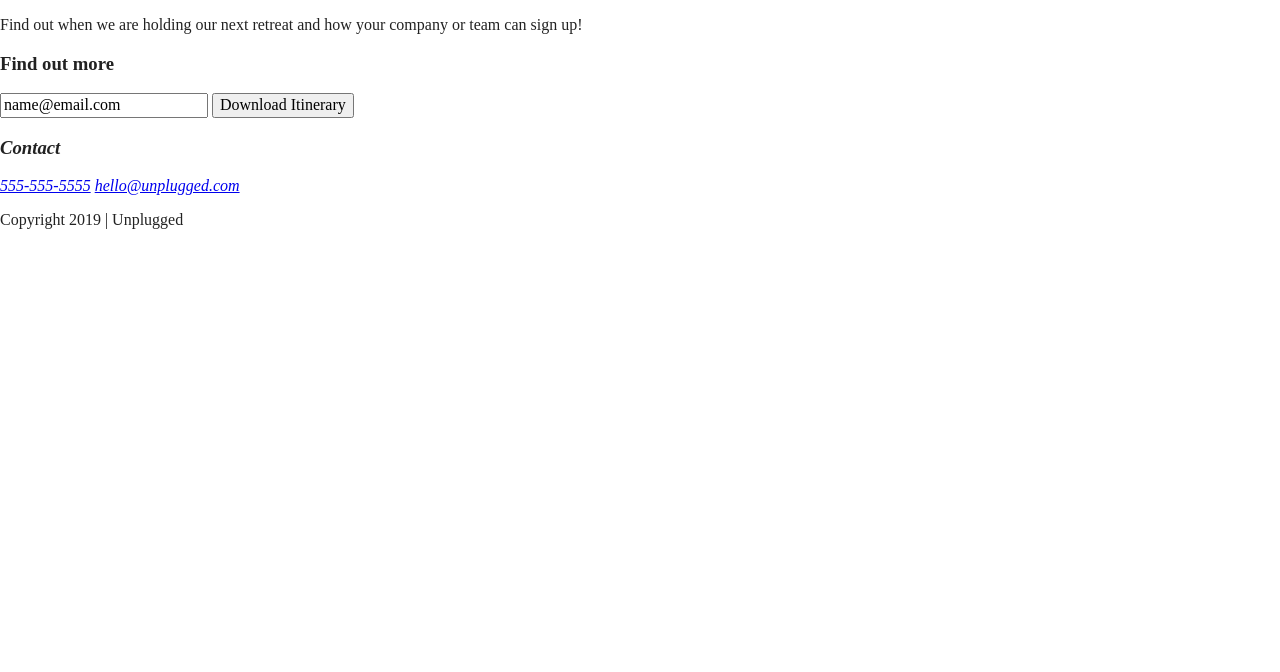
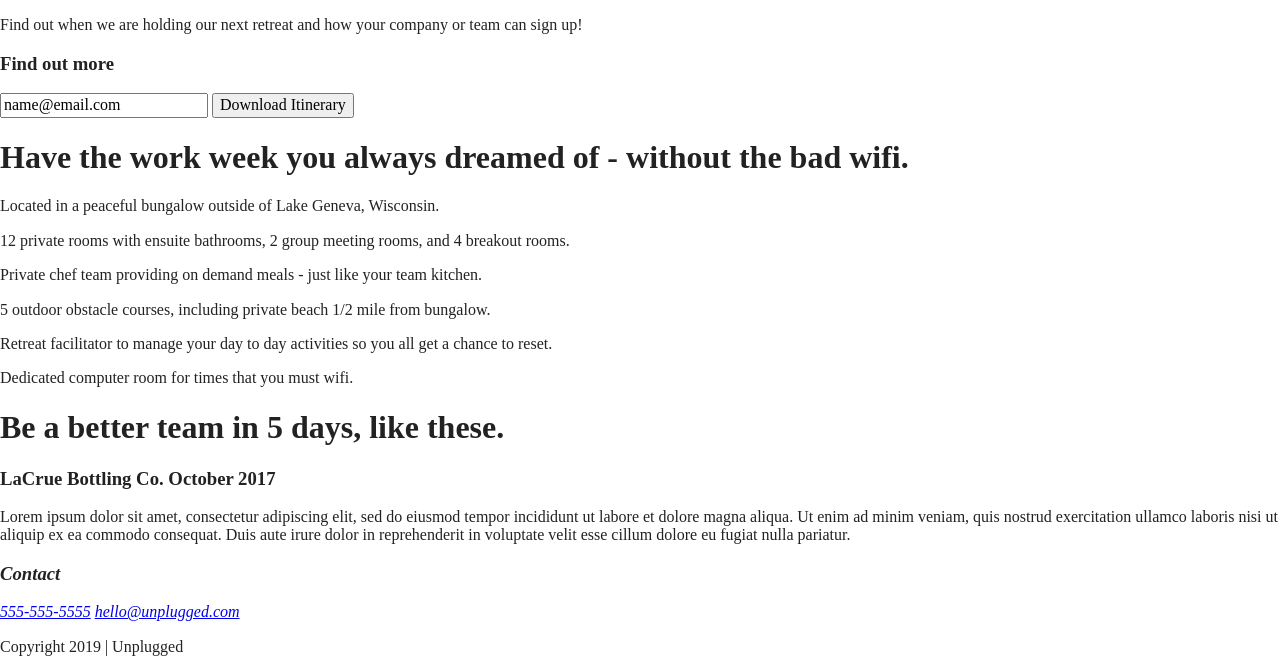
Before and after one commit to kyle-wolt/unplugged-retreat, a website built with Parcel: page index.html in a window 1280 px wide. Shown: the part 299-971 px from the top of the page. Before the commit the page ends 800 px from the top, so only its background shows below. Built offline with nearby package versions, Linux system fonts and the light colour scheme.

Commit message:
Added body content for homepage

```diff
--- a/index.html
+++ b/index.html
@@ -57,6 +57,48 @@
         </div>
       </div>
     </aside>
+
+    <section class="features">
+      <div class="content-wrapper">
+        <div class="features-items">
+          <h1>Have the work week you always dreamed of - without the bad wifi.</h1>
+          <article class="features-items-description">
+            <p class="fontawesome-icon"></p>
+            <p>Located in a peaceful bungalow outside of Lake Geneva, Wisconsin.</p>
+          </article>
+          <article class="features-items-description">
+            <p class="fontawesome-icon"></p>
+            <p>12 private rooms with ensuite bathrooms, 2 group meeting rooms, and 4 breakout rooms.</p>
+          </article>
+          <article class="features-items-description">
+            <p class="fontawesome-icon"></p>
+            <p>Private chef team providing on demand meals - just like your team kitchen.</p>
+          </article>
+          <article class="features-items-description">
+            <p class="fontawesome-icon"></p>
+            <p>5 outdoor obstacle courses, including private beach 1/2 mile from bungalow.</p>
+          </article>
+          <article class="features-items-description">
+            <p class="fontawesome-icon"></p>
+            <p>Retreat facilitator to manage your day to day activities so you all get a chance to reset.</p>
+          </article>
+          <article class="features-items-description">
+            <p class="fontawesome-icon"></p>
+            <p>Dedicated computer room for times that you must wifi.</p>
+          </article>
+        </div>
+      </div>
+    </section>
+
+    <section class="reviews">
+      <div class="content-wrapper">
+        <h1>Be a better team in 5 days, like these.</h1>
+        <h3>LaCrue Bottling Co. October 2017</h3>
+        <p>Lorem ipsum dolor sit amet, consectetur adipiscing elit, sed do eiusmod tempor incididunt ut labore et dolore magna aliqua.
+          Ut enim ad minim veniam, quis nostrud exercitation ullamco laboris nisi ut aliquip ex ea commodo consequat.
+          Duis aute irure dolor in reprehenderit in voluptate velit esse cillum dolore eu fugiat nulla pariatur.</p>
+      </div>
+    </section>
   </main>
 
   <footer>
```
Also changed, not shown: img/bed.png (added), img/campground.png (added), img/shoe-prints.png (added), img/smile.png (added), img/utensils.png (added), img/wifi.png (added).
